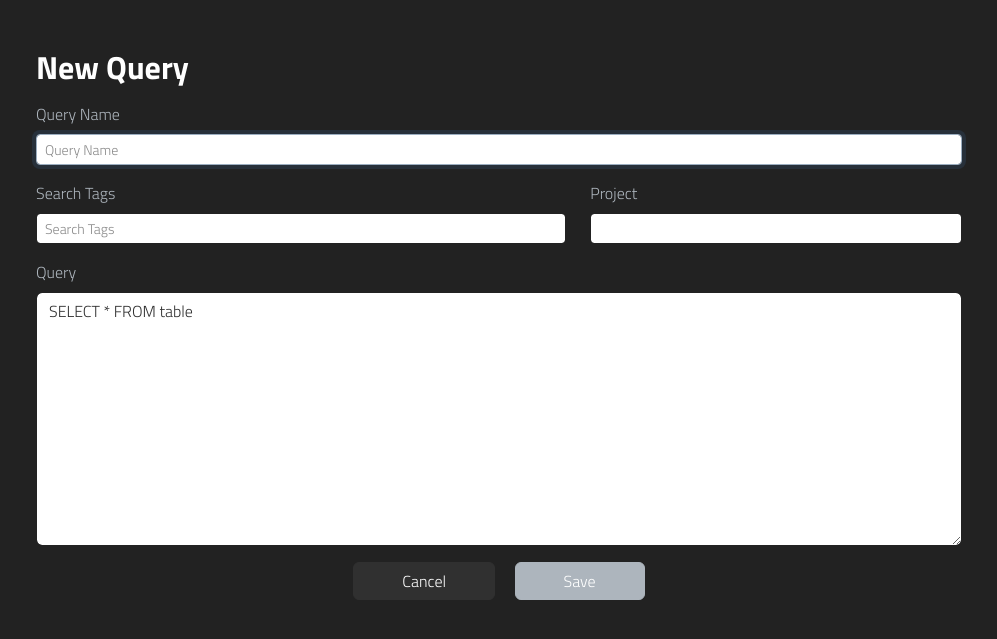
After one commit to AfonsoPaula/Queries-Manager, a CodeIgniter 4 app: the page made by app/Views/new_query_frm.php in a window 1280 px wide. The commit adds this page. Shown: the top 639 px of the page, without its empty margins (141-1138 px from the left). Run offline with PHP 8.4 and a stand-in for CodeIgniter, Linux system fonts and the light colour scheme; the template is opened without the code that fills it, so the values that code supplies are empty; some libraries are stand-ins or nearby versions.

Commit message:
AP: commit 7 - new query form

```diff
--- a/app/Config/Routes.php
+++ b/app/Config/Routes.php
@@ -11,3 +11,5 @@ $routes->get('/', 'Main::index');
 $routes->get('login', 'Main::login'); // 'get' do login que há de ir para o main e para o login
 $routes->post('login_submit', 'Main::login_submit');
 $routes->get('logout', 'Main::logout');
+$routes->get('new_query', 'Main::new_query');
+$routes->post('new_query_submit', 'Main::new_query_submit');
--- a/app/Views/login_frm.php
+++ b/app/Views/login_frm.php
@@ -7,7 +7,7 @@
         <div class="col-md-4 col-sm-6 col-8 p-5 text-center bg-light rounded shadow">
 
             <!-- for apply this function: BaseController.php > add $helpers = ['form']; -->
-            <?= form_open('main/login_submit') ?>
+            <?= form_open('login_submit') ?>
 
                 <h3 class="text-center mb-3 text-black"><strong><?= APP_NAME ?></strong></h3>
                 <div class="mb-3 text-start">
--- a/app/Views/main.php
+++ b/app/Views/main.php
@@ -18,7 +18,7 @@
             </div>
         </div>
         <div class="col-md-3 col-12 text-end">
-            <a href="#" class="btn btn-primary"><i class="fa-solid fa-plus me-3"></i>Nova Query</a>
+            <a href="<?= site_url('new_query') ?>" class="btn btn-primary"><i class="fa-solid fa-plus me-3"></i>New Query</a>
         </div>
     </div>
 <?= form_close() ?>
--- /dev/null
+++ b/app/Views/new_query_frm.php
@@ -0,0 +1,51 @@
+<?= $this->extend('layouts/main_layout') ?>
+
+<?= $this->section('content') ?>
+
+<section class="container mt-5">
+    <div class="row justify-content-center">
+        <div class="col-10">
+
+            <!-- for apply this function: BaseController.php > add $helpers = ['form']; -->
+            <?= form_open('new_query_submit') ?>
+
+                <h3 class="mb-3"><strong>New Query</strong></h3>
+
+                <div class="mb-3">
+                    <label class="form-label text-light">Query Name</label>
+                    <input type="text" name="text_query_name" class="form-control form-control-sm" placeholder="Query Name" autofocus required>
+                </div>
+
+                <div class="row mb-3">
+                    <div class="col-7">
+                        <label class="form-label text-light">Search Tags</label>
+                        <input type="text" name="text_query_name" class="form-control form-control-sm" placeholder="Search Tags">
+                    </div>
+                    <div class="col-5">
+                        <label class="form-label text-light">Project</label>
+                        <input list="list_projetos" class="form-control form-control-sm">
+                        <datalist id="list_projetos">
+                            <option value="01">
+                            <option value="02">
+                            <option value="03">
+                        </datalist>
+                    </div>
+                </div>
+
+                <div class="mb-3">
+                    <label class="form-label text-light">Query</label>
+                    <textarea name="text_query" id="text_query" class="form-control" rows="10">SELECT * FROM table</textarea>
+                </div>
+
+                <div class="mb-3 text-center">
+                    <a href="<?= site_url('/') ?>" class="btn btn-dark me-3 px-5">Cancel</a>
+                    <button type="submit" class="btn btn-light px-5">Save</button>
+                </div>
+
+            <?= form_close() ?>
+
+        </div>
+    </div>
+</section>
+
+<?= $this->endSection() ?>
```
Also changed, not shown: app/Controllers/Main.php (+13 -0 lines).
